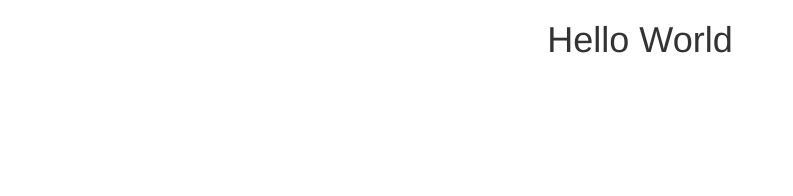
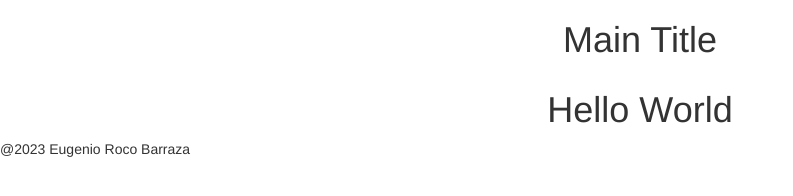
Before and after one commit to eroco/HTML, a plain HTML site: page index.html in a window 1280 px wide. Shown: the whole page, without its empty margins (0-793 px from the left). Drawn offline with nearby package versions, Linux system fonts and the light colour scheme.

Commit message:
Add Header Footer to Index.html

```diff
--- a/index.html
+++ b/index.html
@@ -1,16 +1,24 @@
 <!DOCTYPE html>
-<html lang = "en">
+<html lang="en">
+
 <head>
-<title>This is a Bootstrap example of CDN </title >
-<meta initial-scale=1" name = "viewport" content = "width = device-width">
-<link href="https://maxcdn.bootstrapcdn.com/bootstrap/3.3.6/css/bootstrap.min.css" rel="stylesheet">
+    <title>This is a Bootstrap example of CDN </title>
+    <meta initial-scale=1" name="viewport" content="width = device-width">
+    <link href="https://maxcdn.bootstrapcdn.com/bootstrap/3.3.6/css/bootstrap.min.css" rel="stylesheet">
 </head>
+
 <body>
-<div class="container">
-<h1 align = "center" Bootstrap CDN</h1>
-<p>Hello World</p>
-</div>
-<script src = "http://ajax.googleapis.com/ajax/libs/jquery/1.11.0/jquery.min.js"></script>
-<script src = "https://maxcdn.bootstrapcdn.com/bootstrap/3.2.6/js/bootstrap.min.js"></script>
+    <div class="header">
+        <h1 style="text-align:center">Main Title</h1>
+    </div>
+    <div class="container">
+        <h1 align="center" Bootstrap CDN</h1>
+            <p>Hello World</p>
+    </div>
+    <div class="footer">
+        <p>@2023 Eugenio Roco Barraza</p>
+    </div>
+    <script src="http://ajax.googleapis.com/ajax/libs/jquery/1.11.0/jquery.min.js"></script>
+    <script src="https://maxcdn.bootstrapcdn.com/bootstrap/3.2.6/js/bootstrap.min.js"></script>
 </body>
 </html>
```
